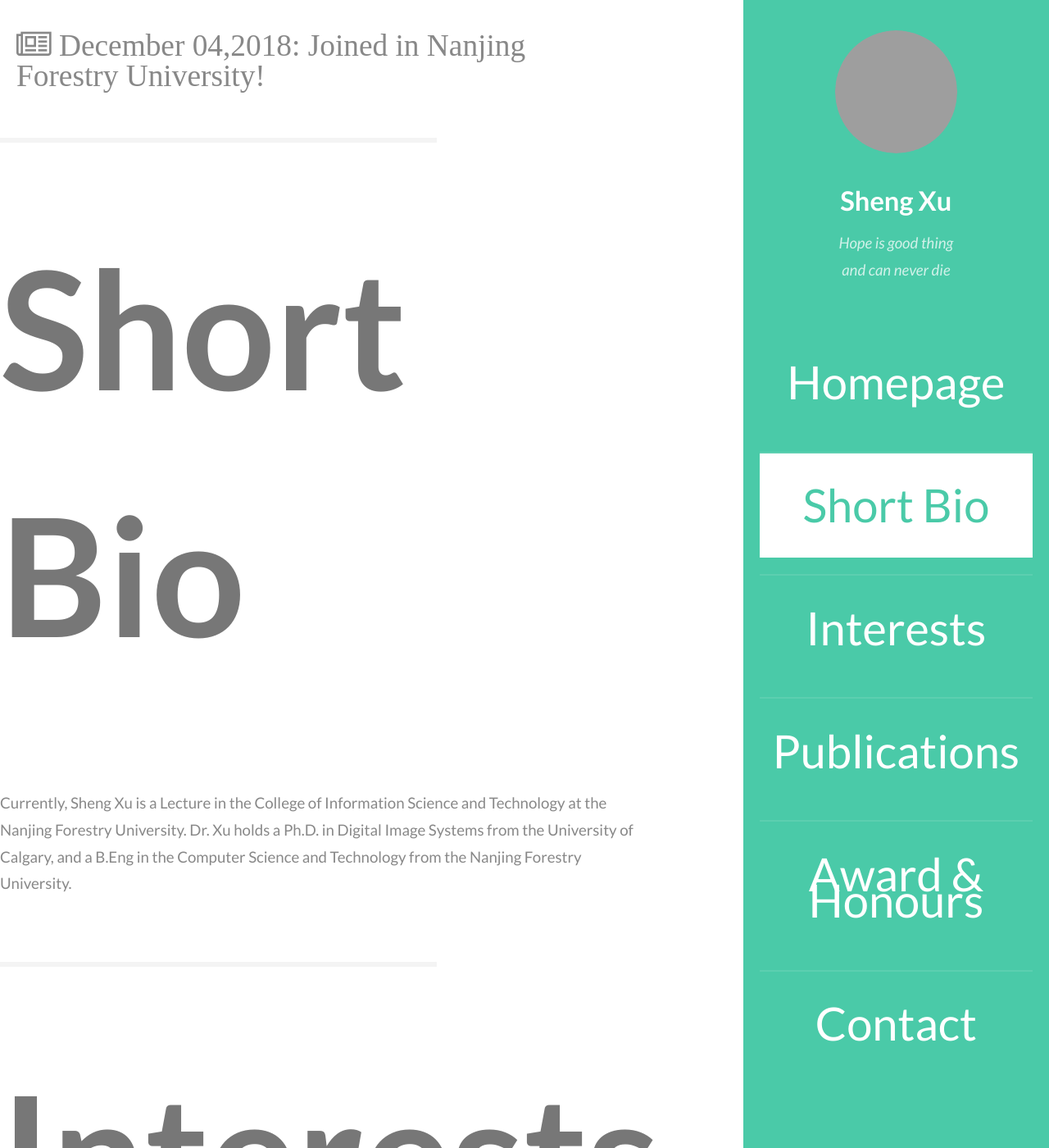
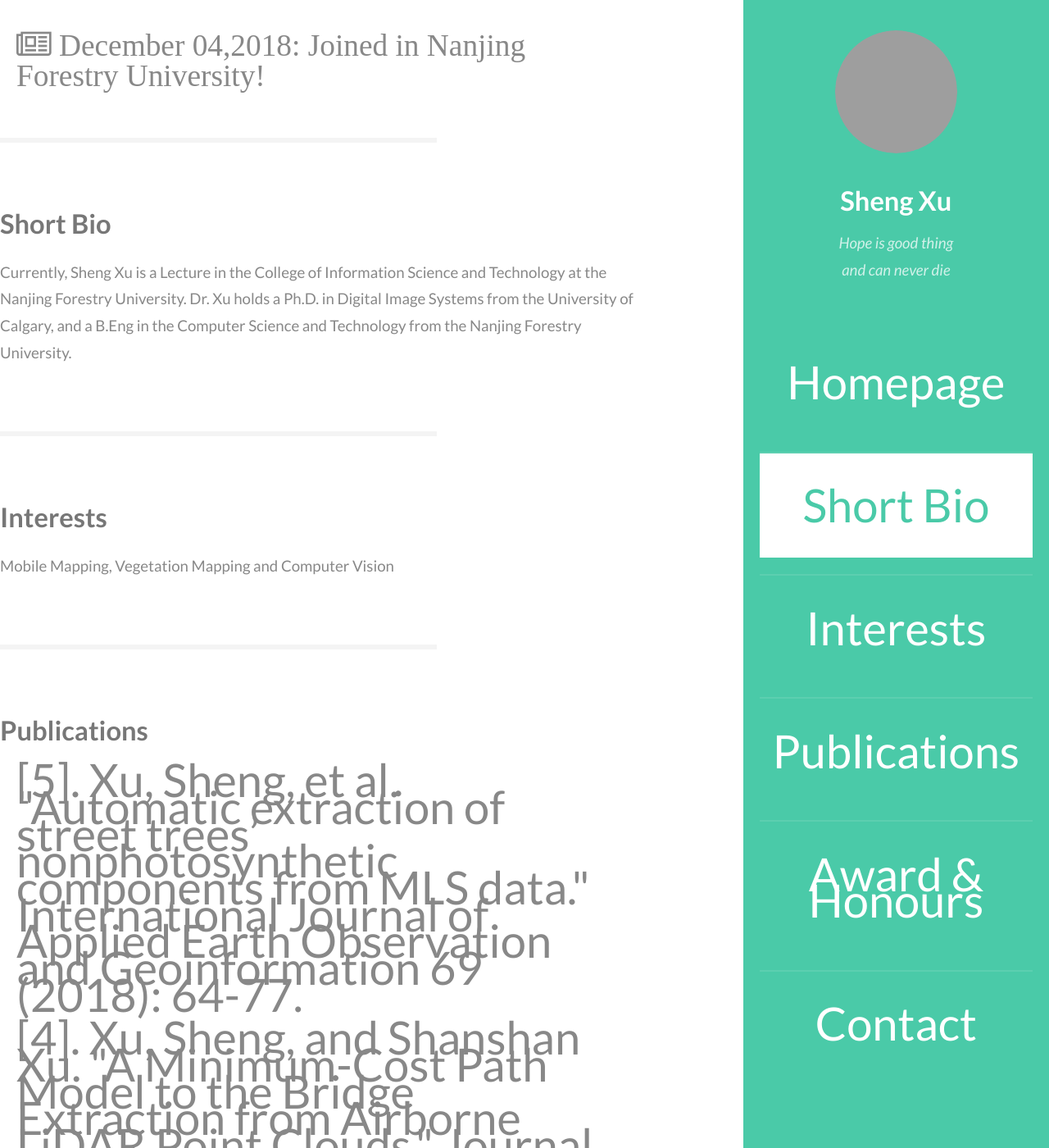
Before and after one commit to lostagex/shengxu, a Jekyll site: the page built from index.html, in a window 1280 px wide and 1400 px high, scrolled down 820 px. Shown: the whole window at 82% size. Built offline with Jekyll 4.4.1, drawn with Linux system fonts in a browser that asks for light colours; grey boxes are pictures that could not be loaded.

Commit message:
Update style.css

```diff
--- a/css/style.css
+++ b/css/style.css
@@ -17,7 +17,7 @@
 	body, input, select, textarea {
 		color: #888;
 		font-family: "Lato", sans-serif;
-		font-size: 3pt;
+		font-size: 16pt;
 		font-weight: 400;
 		line-height: 1.75em;
 	}
@@ -65,12 +65,12 @@
 		}
 
 	h2 {
-		font-size: 2 em;
+		font-size: 2em;
 		line-height: 1.5em;
 	}
 
 	h3 {
-		font-size: 10.75em;
+		font-size: 1.75em;
 		line-height: 1.5em;
 	}
 
```
